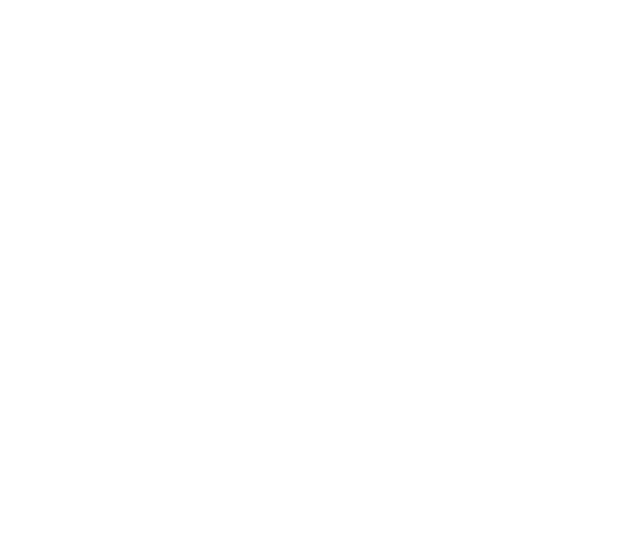
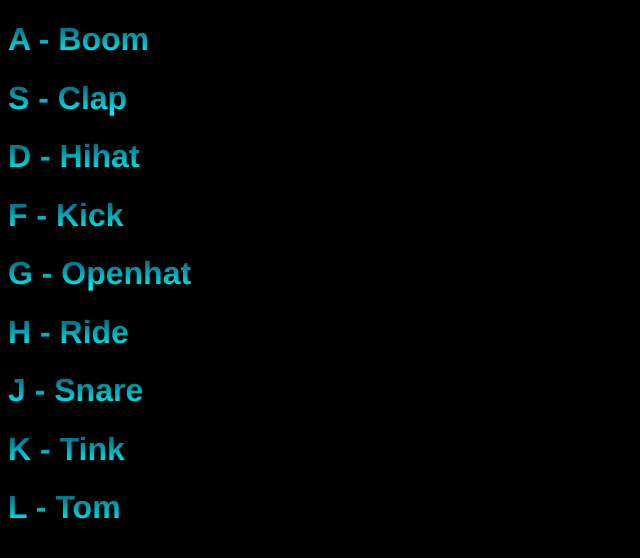
Before and after one commit to The-Guy-Who-Ask/drum, a plain HTML site: page index.html in a window 1280 px wide. Shown: the whole page, without its empty margins (0-640 px from the left). Drawn offline with Linux system fonts and the light colour scheme.

Commit message:
this is a drum set

```diff
--- /dev/null
+++ b/assets/css/index.css
@@ -0,0 +1,10 @@
+body{
+    background-color: black;
+    font-family: 'Franklin Gothic Medium', 'Arial Narrow', Arial, sans-serif;
+}
+h1{
+    background: -webkit-linear-gradient(rgba(0, 175, 233, 0.473), aqua);
+    -webkit-background-clip: text;
+    -webkit-text-fill-color: transparent;
+    text-transform: capitalize;
+}
--- a/index.html
+++ b/index.html
@@ -4,9 +4,19 @@
     <meta charset="UTF-8">
     <meta http-equiv="X-UA-Compatible" content="IE=edge">
     <meta name="viewport" content="width=device-width, initial-scale=1.0">
+    <link rel="stylesheet" href="assets/css/index.css">
     <title>Drum</title>
 </head>
 <body onkeypress="keypress(event)">
+    <h1>a - boom</h1>
+    <h1>s - clap</h1>
+    <h1>d - hihat</h1>
+    <h1>f - kick</h1>
+    <h1>g - openhat</h1>
+    <h1>h - ride</h1>
+    <h1>j - snare</h1>
+    <h1>k - tink</h1>
+    <h1>l - tom</h1>
     <audio id="boom" src="assets/audio/boom.wav"></audio>
     <audio id="clap" src="assets/audio/clap.wav"></audio>
     <audio id="hihat" src="assets/audio/hihat.wav"></audio>
```
